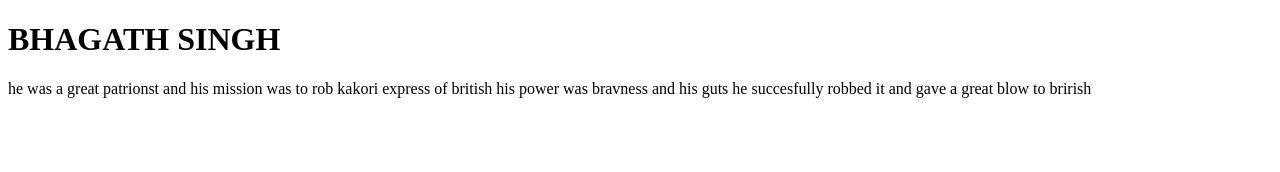
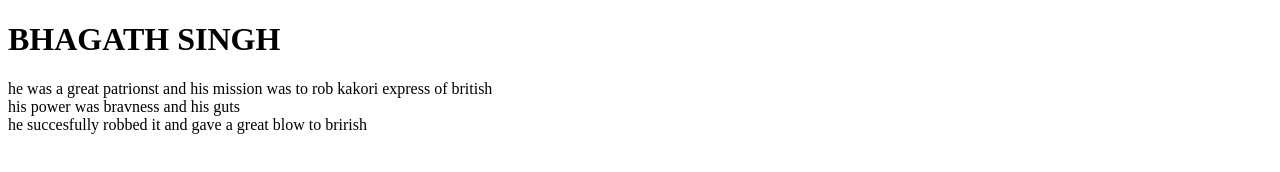
Before and after one commit to 44-563-Web-Apps-S21/webapps-s21-assignment-3-shivaramkothapally, a plain HTML site: page aboutme.html in a window 1280 px wide. Drawn offline with Linux system fonts and the light colour scheme.

Commit message:
Update aboutme.html

```diff
--- a/aboutme.html
+++ b/aboutme.html
@@ -8,7 +8,7 @@
 </body>
 </html>
 <p>
-    he was a great patrionst and his mission was to rob kakori express of british
-    his power was bravness and his guts
-    he succesfully robbed it and gave a great blow to brirish
+    he was a great patrionst and his mission was to rob kakori express of british <br>
+    his power was bravness and his guts<br>
+    he succesfully robbed it and gave a great blow to brirish<br>
 </p>
```
